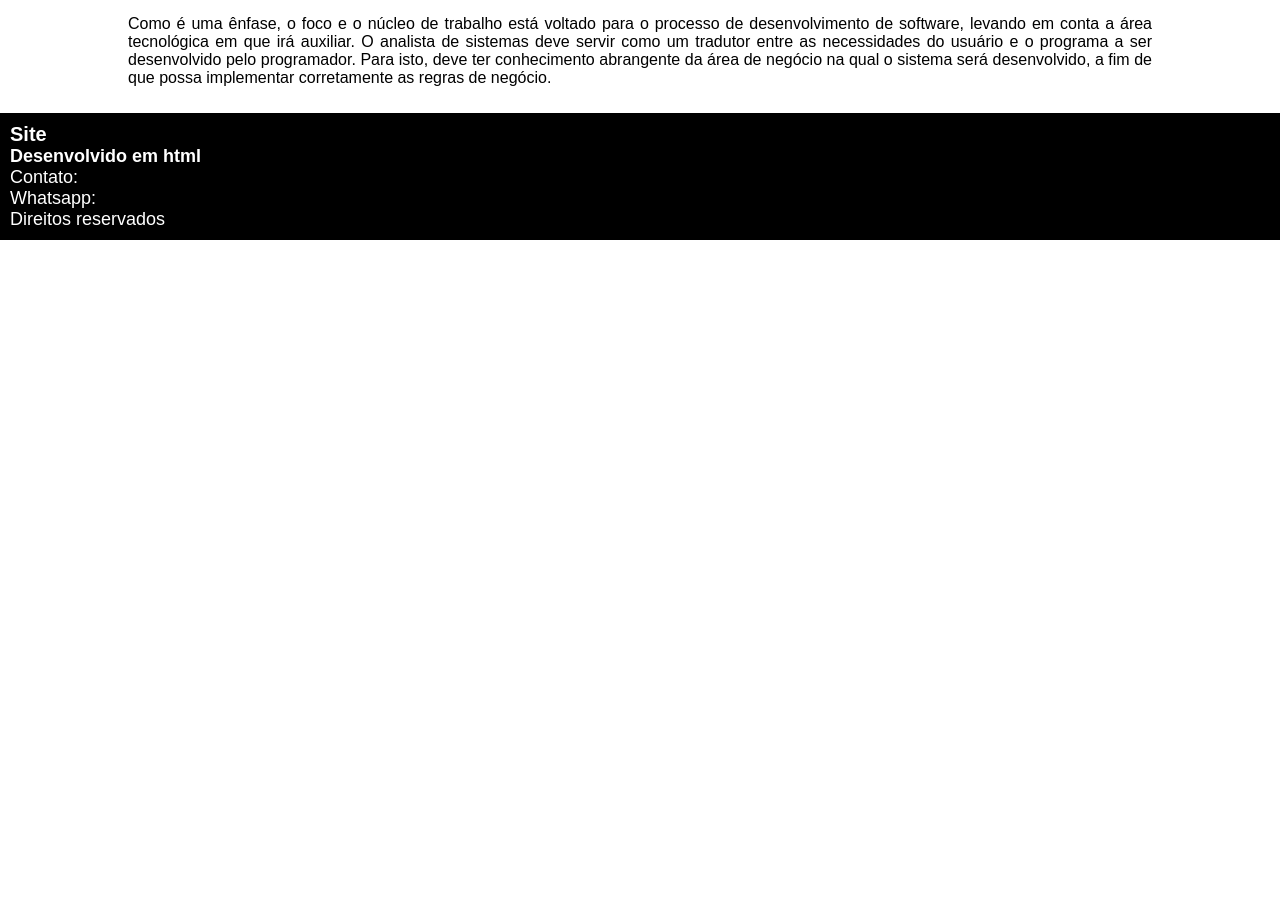
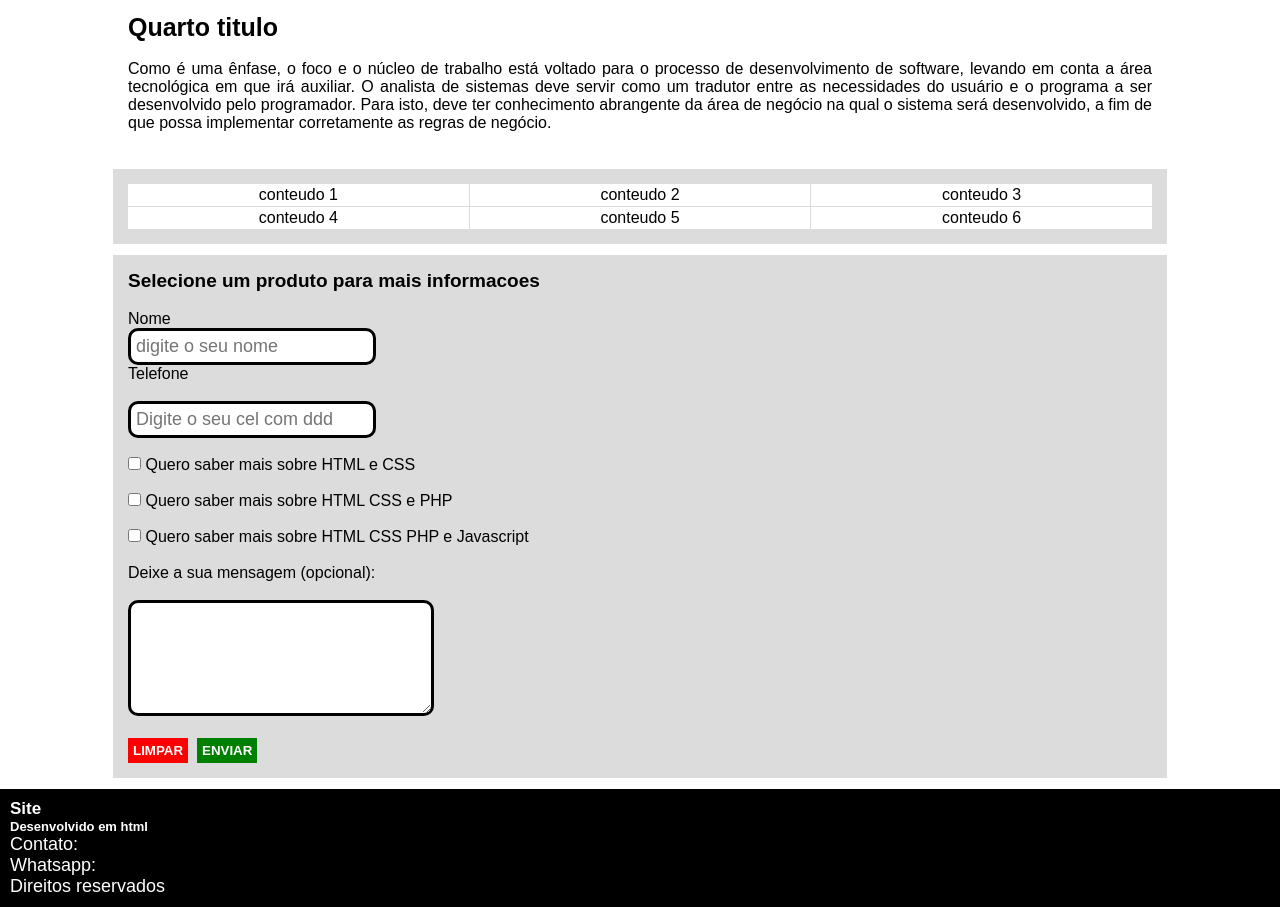
Before and after one commit to eum4r1/basic-site-html, a plain HTML site: page index.html in a window 1280 px wide. Shown: the part 1155-2062 px from the top of the page. Before the commit the page ends 1395 px from the top, so only its background shows below. Drawn offline with Linux system fonts and the light colour scheme.

Commit message:
final prototype

```diff
--- /dev/null
+++ b/css/style.css
@@ -0,0 +1,137 @@
+* {
+        margin: 0;
+        border: 0;
+      }
+      html {
+        font-family: arial;
+        font-size: 62.5%;
+      }
+      header {
+        background-color: black;
+        color: white;
+        font-size: 1.8rem;
+        padding: 1rem;
+        padding-top: 1rem;
+        position: fixed;
+        width: 100%;
+      }
+      footer {
+        background-color: black;
+        color: white;
+        font-size: 1.8rem;
+        padding: 1rem;
+      }
+      .conteudo {
+        background-color: white;
+        font-size: 1.6rem;
+        padding: 1.5rem;
+        text-align: justify;
+        margin: 0 auto;
+        max-width: 80%;
+      }
+      .conteudo-topo {
+        background-color: white;
+        font-size: 1.6rem;
+        padding: 1.5rem;
+        text-align: justify;
+        margin: 0 auto;
+        max-width: 80%;
+        padding-top: 10rem;
+      }
+      h1{
+        font-size: 2.5rem;
+      }
+      h2{
+        font-size: 1.9rem;
+      }
+      h3 {
+        font-size: 1.7rem;
+      }
+      h4{
+        font-size: 1.3rem;
+      }
+      figure {
+        text-align: center;
+      }
+      .imagem-site {
+        border-radius: 10px 10px 50px 10px;
+        width: 30%;
+        height: 10%;
+      }
+      @media (min-width: 280px) and (max-width: 800px) {
+        .imagem-site {
+          border-radius: 10px 10px 50px 10px;
+          width: 90%;
+          height: 70%;
+        }
+      }
+      #compras {
+        background-color: #ffff00;
+        width: 150px;
+        height: 100px;
+        right: 0;
+        position: fixed;
+        text-align: center;
+        margin-top: 6rem;
+        z-index: 1;
+      }
+      #grid-conteudo{
+        background-color: #dcdcdc;
+      }
+      .grid{
+        display: grid;
+        grid-template-columns:repeat(auto-fill,minmax(300px,1fr));
+        grid-gap: 1px;
+        max-width: 1200px;
+        margin: 0 auto;
+
+      }
+      .grid div{
+        background-color: #ffffff;
+        text-align: center;
+        padding: 2px;
+      }
+      #formulario{
+        background-color: #dcdcdc;
+      }
+      input{
+        border: solid;
+        padding: 5px;
+        border-radius: 10px;
+        font-size: 1.8rem;
+      }
+      #mensagem{
+        border: solid;
+        padding: 5px;
+        border-radius: 10px;
+        font-size: 1.8rem;
+      }
+      #btn-limpar{
+        background-color: #ff0000;
+        color:#ffffff;
+        text-align: center;
+        padding: 5px;
+        font-weight: bold;
+      }
+      #btn-enviar{
+        background-color: #008000;
+        color:#ffffff;
+        text-align: center;
+        padding: 5px;
+        font-weight: bold;
+      }
+      nav{
+        text-align: right;
+        font-size: 1.6rem;
+        word-spacing: 10px;
+        margin-right: 5%;
+        padding-bottom: 5px;
+      }
+      a{
+        text-decoration: none;
+        color: #ffffff;
+        font-weight: bold;
+      }
+      a:hover{
+        color: #ffff00;
+      }
--- a/index.html
+++ b/index.html
@@ -3,83 +3,38 @@
   <head>
     <meta charset="utf-8" />
     <meta name="viewport" content="width=device-width, initial-scale=1" />
+    <link rel="stylesheet" type="text/css" href="css/style.css" />
     <title>Prototipo de site</title>
-    <style type="text/css">
-      * {
-        margin: 0;
-        border: 0;
-      }
-      html {
-        font-family: arial;
-        font-size: 62.5%;
-      }
-      header {
-        background-color: black;
-        color: white;
-        font-size: 1.8rem;
-        padding: 1rem;
-        padding-top: 1rem;
-        position:fixed;
-        width: 100%;
-      }
-      footer {
-        background-color: black;
-        color: white;
-        font-size: 1.8rem;
-        padding: 1rem;
-      }
-      .conteudo {
-        background-color: white;
-        font-size: 1.6rem;
-        padding: 1.5rem;
-        text-align: justify;
-        margin: 0 auto;
-        max-width: 80%;
-      }
-      .conteudo-topo{
-        background-color: white;
-        font-size: 1.6rem;
-        padding: 1.5rem;
-        text-align: justify;
-        margin: 0 auto;
-        max-width: 80%;
-        padding-top: 7rem;
-      }
-      h3{
-        font-size: 2rem;
-      }
-      figure{
-        text-align: center;
-      }
-      .imagem-site{
-        border-radius: 10px 10px 50px 10px;
-        width: 30%;
-        height: 10%;
-      }
-      @media(min-width: 280px) and (max-width:800px){
-      .imagem-site{
-        border-radius: 10px 10px 50px 10px;
-        width: 90%;
-        height: 70%;
-      }
-    }
-
-    </style>
   </head>
 
   <body>
     <header>
-      <h3>Site</h3>
+      <nav>
+        <a href="#">LINK1</a>
+        <a href="#">LINK2</a>
+        <a href="#">LINK3</a>
+      </nav>
+      <h3>Prototipo de site</h3>
       <h4>Desenvolvido em html</h4>
     </header>
 
+    <div id="compras">
+      <h4>Caixa de compras</h4>
+      <button>COMPRAR AGORA</button>
+    </div>
+
+    <br />
     <section class="conteudo-topo">
       <h1>Primeiro titulo</h1>
       <figure>
-            <img class="imagem-site" src="img/imagem-exemplo.png" alt="primeira imagem do site">
+        <img
+          class="imagem-site"
+          src="img/imagem-exemplo.png"
+          alt="primeira imagem do site"
+        />
         <figcaption>Primeira imagem</figcaption>
       </figure>
-        <br>
+      <br />
       <p>
         Análise de sistemas é a atividade que tem como finalidade a realização
         de estudos de processos a fim de encontrar o melhor caminho racional
@@ -96,7 +51,7 @@
     <br />
     <section class="conteudo">
       <h1>Segundo titulo</h1>
-        <br>
+      <br />
       <p>
         Os profissionais da área geram softwares (programas), que são executados
         em hardwares (equipamentos) operados por usuários (indivíduos),
@@ -116,9 +71,13 @@
     <br />
     <section class="conteudo">
       <h1>Terceiro titulo</h1>
-        <br>
+      <br />
       <figure>
-            <img class="imagem-site" src="img/imagem-exemplo.png" alt="Segunda imagem do site">
+        <img
+          class="imagem-site"
+          src="img/imagem-exemplo.png"
+          alt="Segunda imagem do site"
+        />
         <figcaption>Segunda imagem</figcaption>
       </figure>
       <p>
@@ -134,7 +93,7 @@
     <br />
     <section class="conteudo">
       <h1>Quarto titulo</h1>
-        <br>
+      <br />
       <p>
         Como é uma ênfase, o foco e o núcleo de trabalho está voltado para o
         processo de desenvolvimento de software, levando em conta a área
@@ -145,8 +104,68 @@
         de que possa implementar corretamente as regras de negócio.
       </p>
     </section>
-    <br>
+    <br />
+    <br />
+    <section class="conteudo" id="grid-conteudo">
+      <div class="grid">
+        <div>conteudo 1</div>
+        <div>conteudo 2</div>
+        <div>conteudo 3</div>
+        <div>conteudo 4</div>
+        <div>conteudo 5</div>
+        <div>conteudo 6</div>
+      </div>
+    </section>
+    <br />
+    <section class="conteudo" id="formulario">
+      <h2>Selecione um produto para mais informacoes</h2>
+      <br />
 
+      <form action="#" method="get" target="_blank">
+        <label for="nome">Nome</label><br />
+        <input
+          type="text"
+          id="nome"
+          name="nome"
+          placeholder="digite o seu nome"
+        />
+        <br />
+
+        <label for="telefone">Telefone</label>
+        <br /><br />
+        <input
+          type="tel"
+          id="tel"
+          name="tel"
+          placeholder="Digite o seu cel com ddd"
+        />
+        <br /><br />
+        <input type="checkbox" id="opcoes" name="html" value="html" />
+        <label for="html">Quero saber mais sobre HTML e CSS</label>
+        <br /><br />
+        <input type="checkbox" id="opcoes" name="php" value="php" />
+        <label for="php">Quero saber mais sobre HTML CSS e PHP</label>
+        <br /><br />
+        <input
+          type="checkbox"
+          id="opcoes"
+          name="javascript"
+          value="javascript"
+        />
+        <label for="javascript"
+          >Quero saber mais sobre HTML CSS PHP e Javascript</label
+        >
+        <br /><br />
+        <label for="mensagem">Deixe a sua mensagem (opcional):</label>
+        <br /><br />
+        <textarea id="mensagem" rows="5" cols="25"></textarea>
+        <br /><br />
+        <button id="btn-limpar" type="reset" value="LIMPAR">LIMPAR</button
+        >&nbsp;
+        <button id="btn-enviar" type="submit" value="ENVIAR">ENVIAR</button>
+      </form>
+    </section>
+    <br />
     <footer>
       <h3>Site</h3>
       <h4>Desenvolvido em html</h4>
```
Lines whose indentation alone changed are shown as unchanged.
